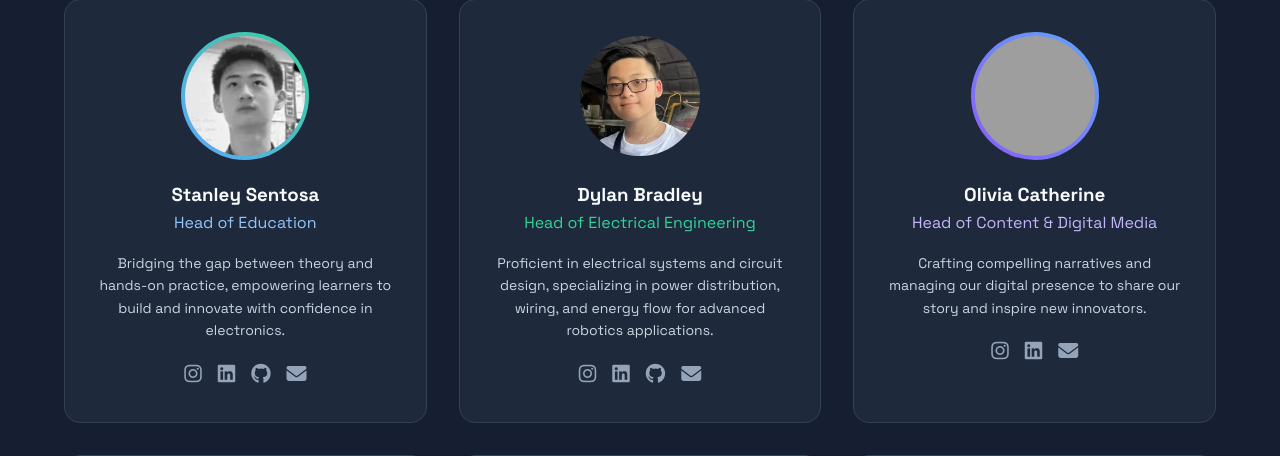
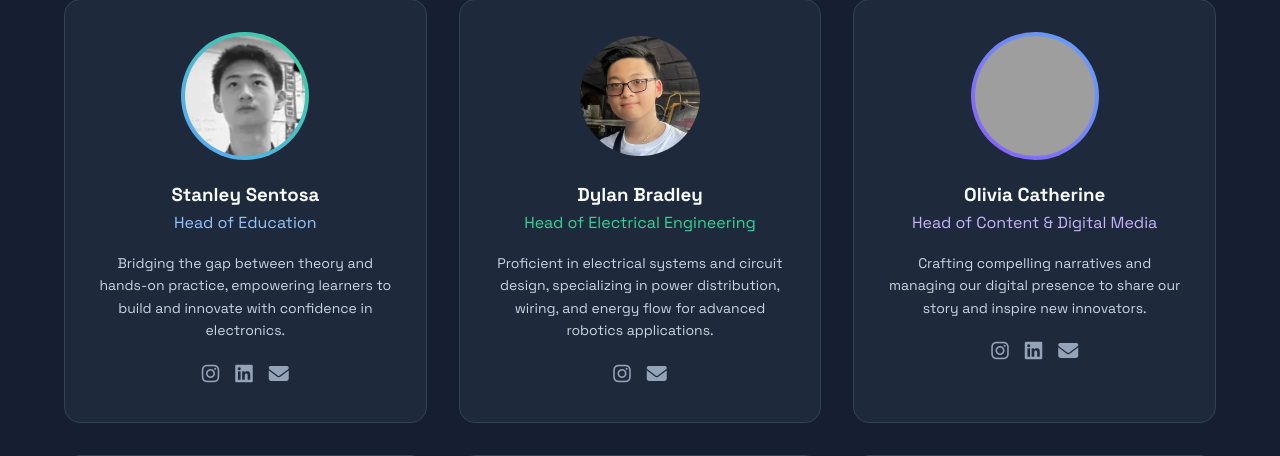
Before and after one commit to ray-caster/launchpad, a Flask app: page / in a window 1280 px wide. Shown: the part 3781-4237 px from the top of the page. Run offline with Flask 3, Linux system fonts and the light colour scheme; parts of the project's set-up code (start-up, migrations or seed data) failed here and were passed over; some web fonts are replaced; grey boxes are pictures that could not be loaded.

Commit message:
Update home.html

```diff
--- a/templates/home.html
+++ b/templates/home.html
@@ -309,7 +309,8 @@
                                     class="fab fa-instagram"></i></a>
                             <a href="https://www.linkedin.com/in/maximillian-eugene-53270a309"
                                 aria-label="Maximillian's LinkedIn"><i class="fab fa-linkedin"></i></a>
-                            <a href="#" aria-label="Maximillian's Github"><i class="fab fa-github"></i></a>
+                            <a href="https://github.com/ray-caster" aria-label="Maximillian's Github"><i
+                                    class="fab fa-github"></i></a>
                             <a href="mailto:max.eugene.important@gmail.com" aria-label="Email Maximillian"><i
                                     class="fas fa-envelope"></i></a>
                         </div>
@@ -331,7 +332,6 @@
                                     class="fab fa-instagram"></i></a>
                             <a href="https://www.linkedin.com/in/stanley-sentosa-295062333"
                                 aria-label="Stanley's LinkedIn"><i class="fab fa-linkedin"></i></a>
-                            <a href="#" aria-label="Stanley's Github"><i class="fab fa-github"></i></a>
                             <a href="mailto:stanleyhuang1109@gmail.com" aria-label="Email Stanley"><i
                                     class="fas fa-envelope"></i></a>
                         </div>
@@ -349,8 +349,6 @@
                         <div class="team-socials">
                             <a href="https://www.instagram.com/dylan_bradley16" aria-label="Dylan's Instagram"><i
                                     class="fab fa-instagram"></i></a>
-                            <a href="#" aria-label="Dylan's LinkedIn"><i class="fab fa-linkedin"></i></a>
-                            <a href="#" aria-label="Dylan's Github"><i class="fab fa-github"></i></a>
                             <a href="mailto:stellarst4r@gmail.com" aria-label="Email Dylan"><i
                                     class="fas fa-envelope"></i></a>
                         </div>
@@ -417,9 +415,11 @@
                         <p class="team-bio">Driving growth and community engagement through strategic digital marketing
                             campaigns and outreach initiatives.</p>
                         <div class="team-socials">
-                            <a href="#" aria-label="Joseph's Instagram"><i class="fab fa-instagram"></i></a>
+                            <a href="https://www.instagram.com/josephdylan.g" aria-label="Joseph's Instagram"><i
+                                    class="fab fa-instagram"></i></a>
                             <a href="#" aria-label="Joseph's LinkedIn"><i class="fab fa-linkedin"></i></a>
-                            <a href="#" aria-label="Email Joseph"><i class="fas fa-envelope"></i></a>
+                            <a href="mailto:gjosephdylan@gmail.com" aria-label="Email Joseph"><i
+                                    class="fas fa-envelope"></i></a>
                         </div>
                     </div>
                 </div>
```
